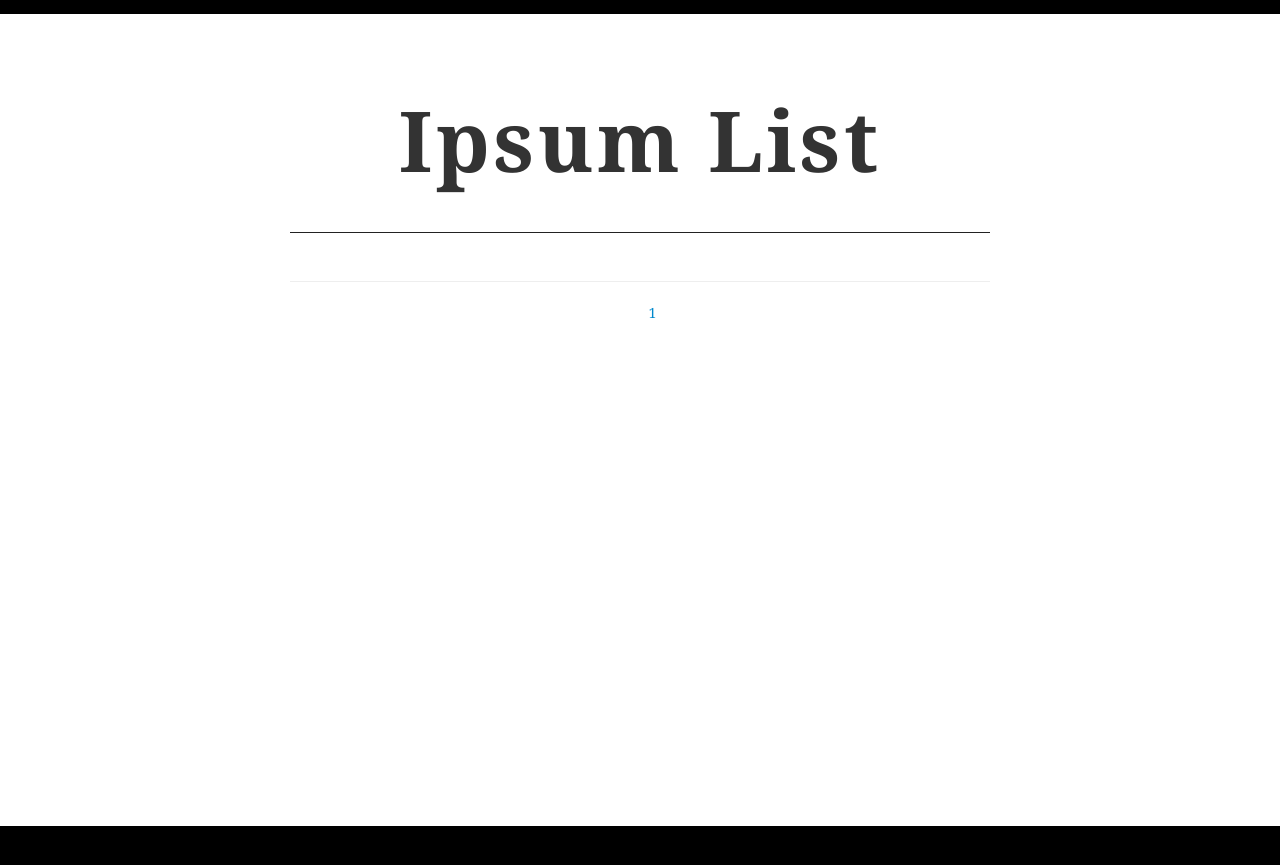
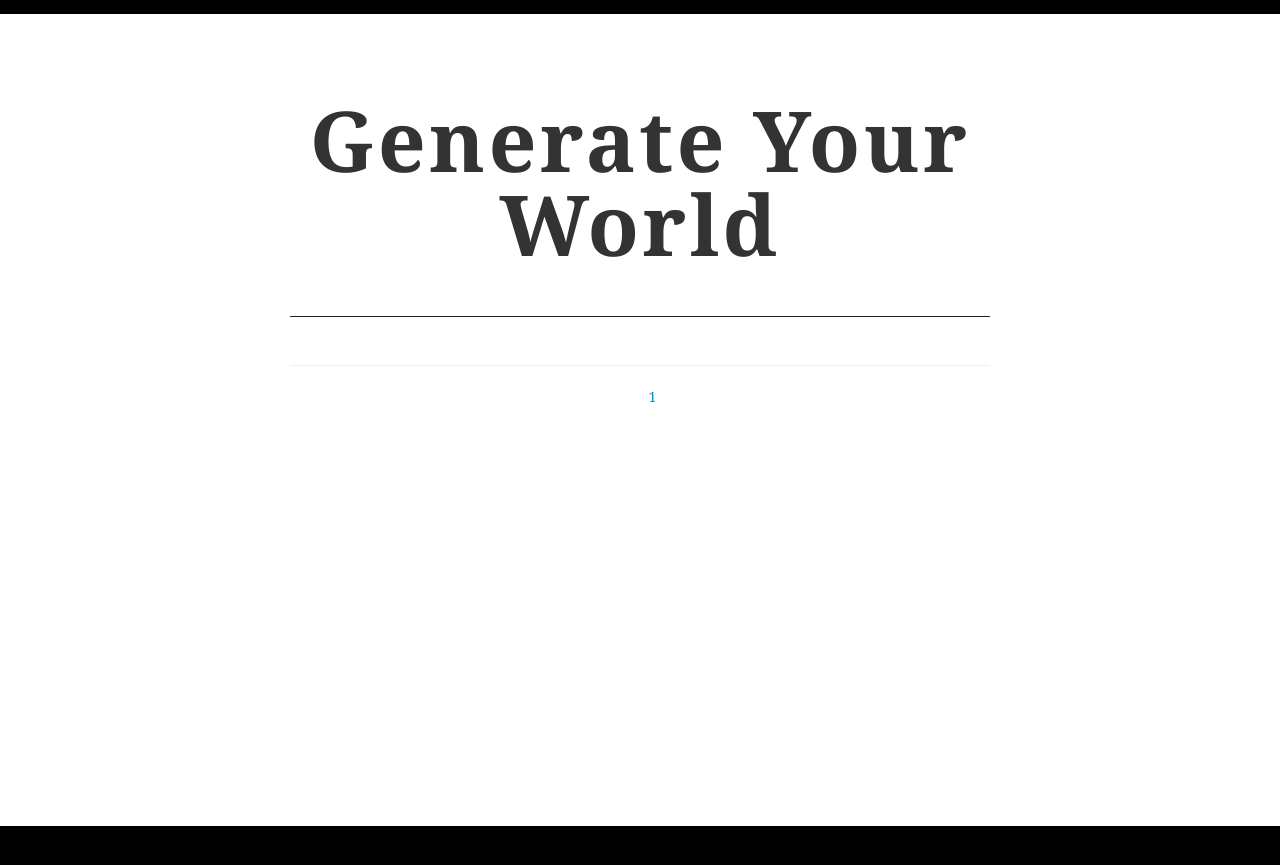
Before and after one commit to MarkHughen/MarkHughen.github.io, a Jekyll site: the page built from index.html, in a window 1280 px wide. Shown: the top 865 px of the page. Built offline with Jekyll 4.4.1, drawn with Linux system fonts in a browser that asks for light colours; nearby versions of some CDN libraries; some web fonts are replaced.

Commit message:
Update index.html

```diff
--- a/index.html
+++ b/index.html
@@ -9,7 +9,7 @@ title: Mainpage
     <main class="container">
     	<div class="row-fluid">
     		<section class="content">
-    		  <h1>Ipsum List</h1>
+    		  <h1>Generate Your World</h1>
     		</section>
     		<ul class="entries">
     		{% for post in paginator.posts %}
```
